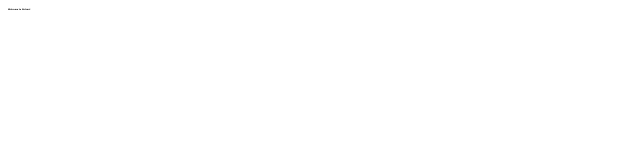
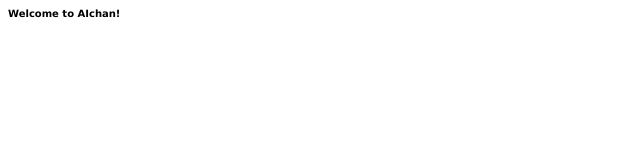
Before and after one commit to shii0004/AIchan, a plain HTML site: page index.html in a window 1280 px wide. Shown: the whole page, without its empty margins (0-640 px from the left). Drawn offline with Linux system fonts and the light colour scheme.

Commit message:
Update style.css

```diff
--- a/style.css
+++ b/style.css
@@ -1,4 +1,4 @@
 h2 {
-font-size: 2px;
-font-family: verdana;
+font-size: 10px;
+font-family: arial;
 }
```
